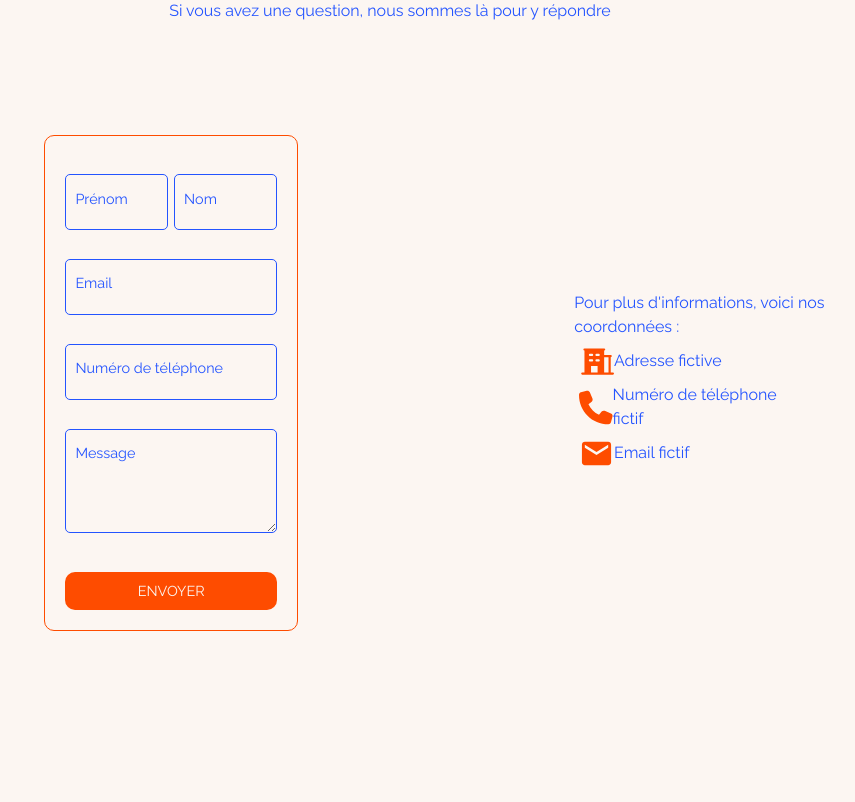
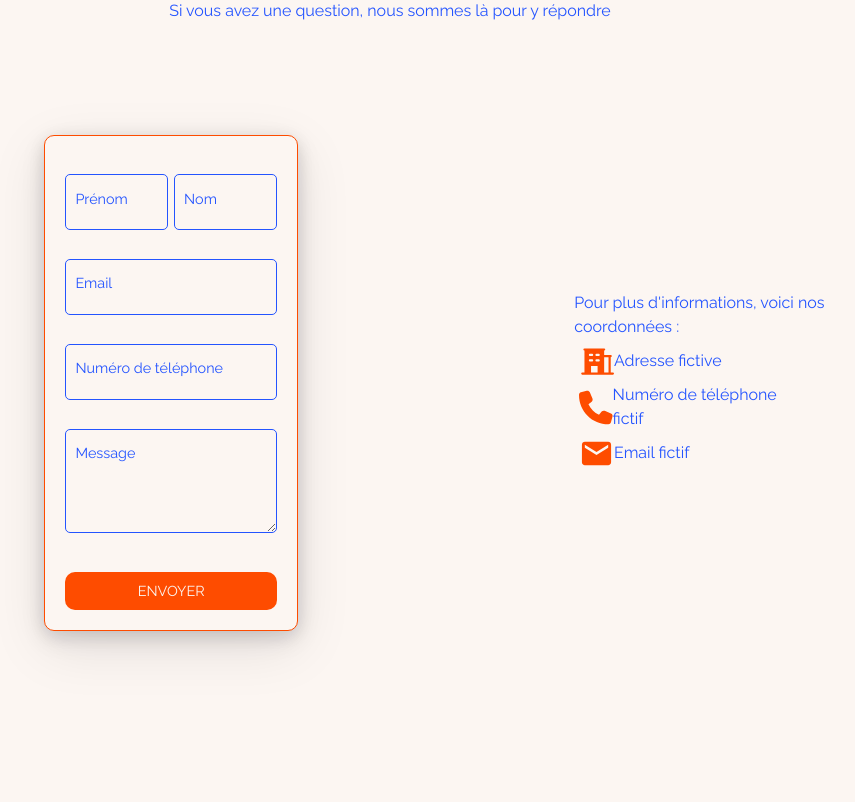
Before and after one commit to Gambizzz/front_menu, a React (Vite) app: page /contact in a window 1280 px wide. Shown: the part 420-1222 px from the top of the page, without its empty margins (250-1105 px from the left). Built offline with nearby package versions, Linux system fonts and the light colour scheme; no server answers; grey boxes are pictures that could not be loaded; a web font is replaced by a local one.

Commit message:
boxe-shadow

```diff
--- a/src/index.scss
+++ b/src/index.scss
@@ -986,6 +986,8 @@
   justify-content: end;
   flex: 1;
   margin-right: 30%;
+  border-radius: 12px;
+  box-shadow: rgba(17, 17, 26, 0.1) 0px 4px 16px, rgba(17, 17, 26, 0.1) 0px 8px 24px, rgba(17, 17, 26, 0.1) 0px 16px 56px;
 }
 
 .form-contact {
```
